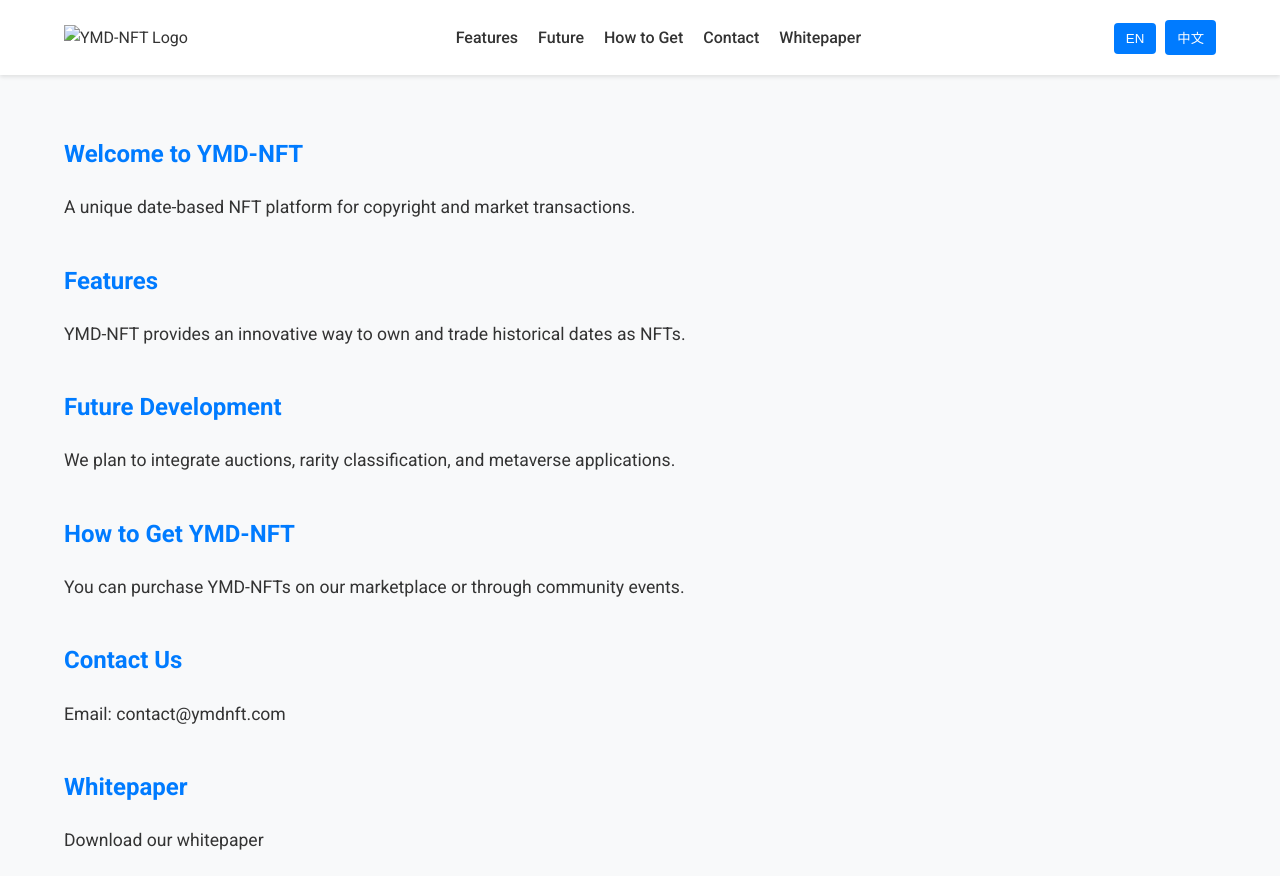
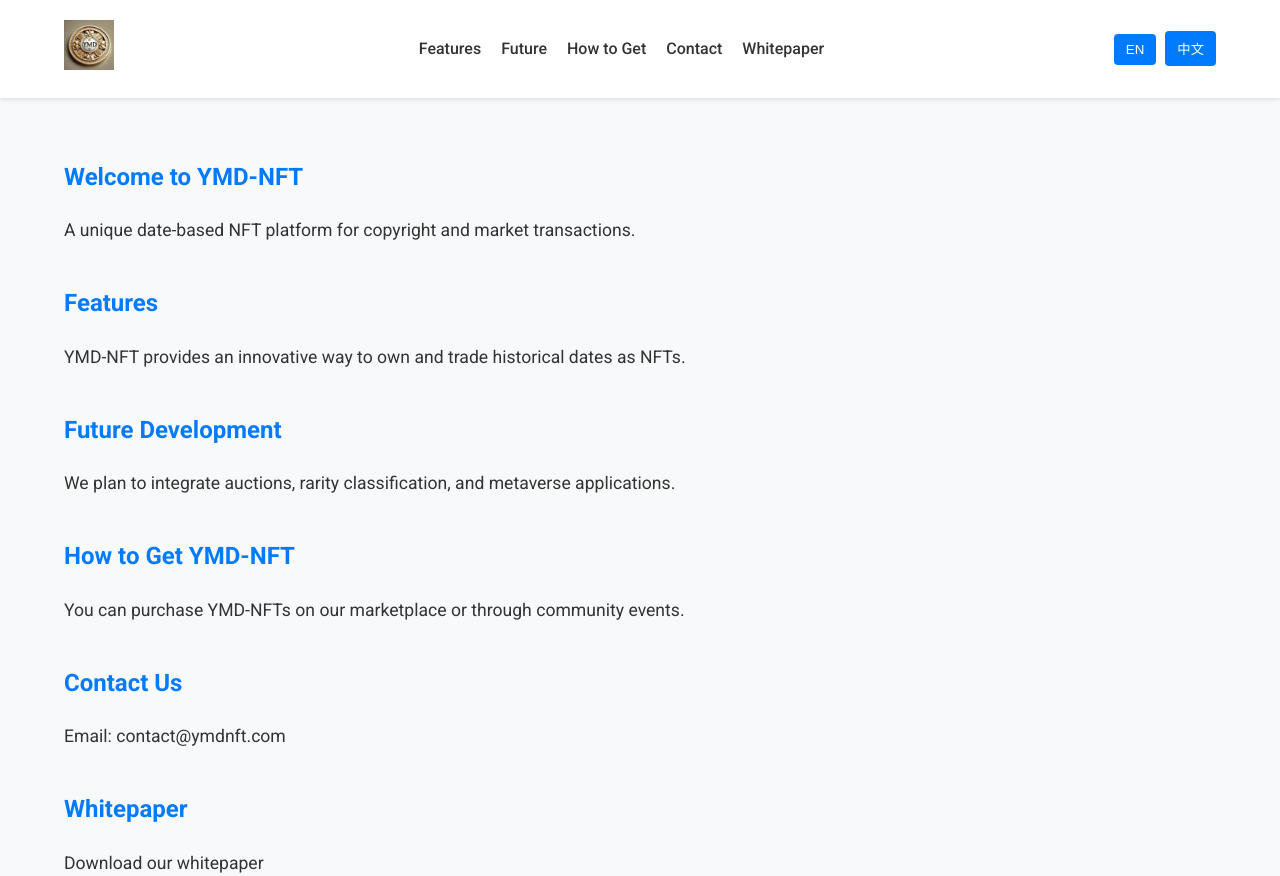
Before and after one commit to YMDNFT/website, a plain HTML site: page index.html in a window 1280 px wide. Shown: the top 876 px of the page. Drawn offline with Linux system fonts and the light colour scheme.

Commit message:
Update index.html

```diff
--- a/index.html
+++ b/index.html
@@ -12,13 +12,13 @@
   <!-- Open Graph 标签（社交分享优化） -->
   <meta property="og:title" content="YMD-NFT Official Website">
   <meta property="og:description" content="A unique date-based NFT platform for copyright and market transactions.">
-  <meta property="og:image" content="image/logo.jpg">
+  <meta property="og:image" content="logo.jpg">
   <meta property="og:url" content="https://yourdomain.com">
 
   <title>YMD-NFT Official Website</title>
 
   <!-- Favicon -->
-  <link rel="icon" href="image/favicon.ico" type="image/x-icon">
+  <link rel="icon" href="favicon.ico" type="x-icon">
 
   <!-- Google Fonts -->
   <link href="https://fonts.googleapis.com/css2?family=Roboto:wght@400;500;700&display=swap" rel="stylesheet">
@@ -67,7 +67,7 @@
       <nav>
         <!-- Logo 区域 -->
         <div class="logo">
-          <a href="#"><img src="image/logo.jpg" alt="YMD-NFT Logo"></a>
+          <a href="#"><img src="logo.jpg" alt="YMD-NFT Logo"></a>
         </div>
         <!-- 导航菜单 -->
         <ul class="nav-links">
```
